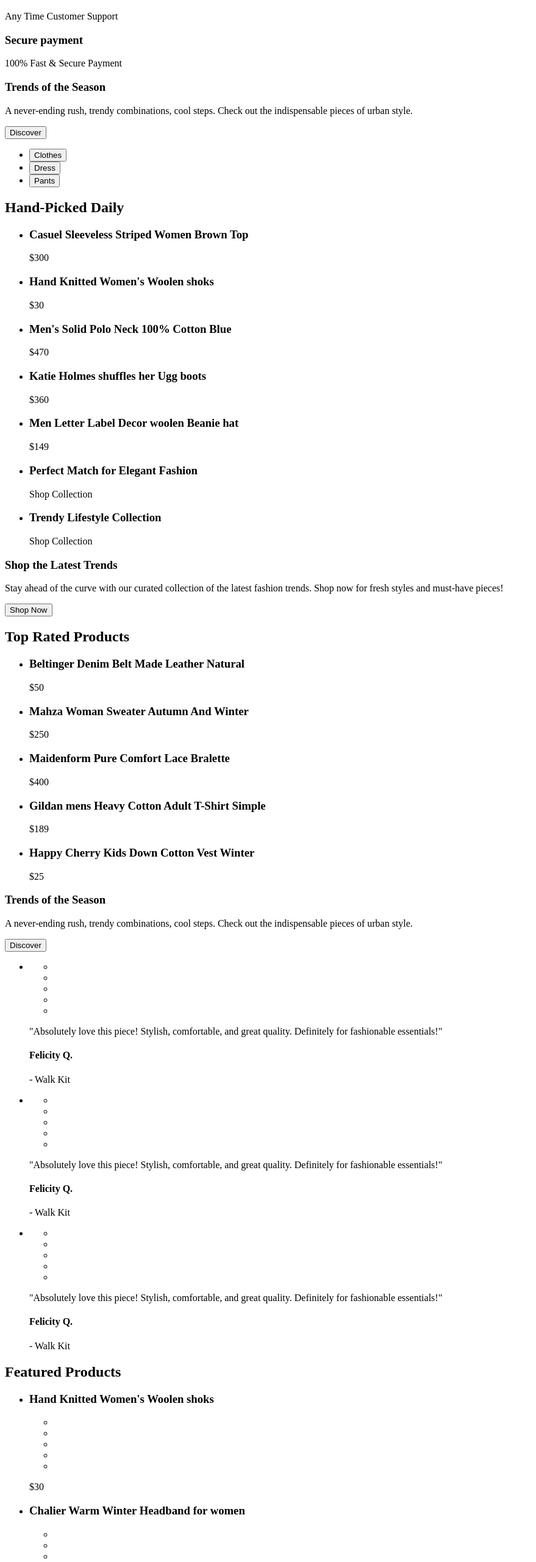
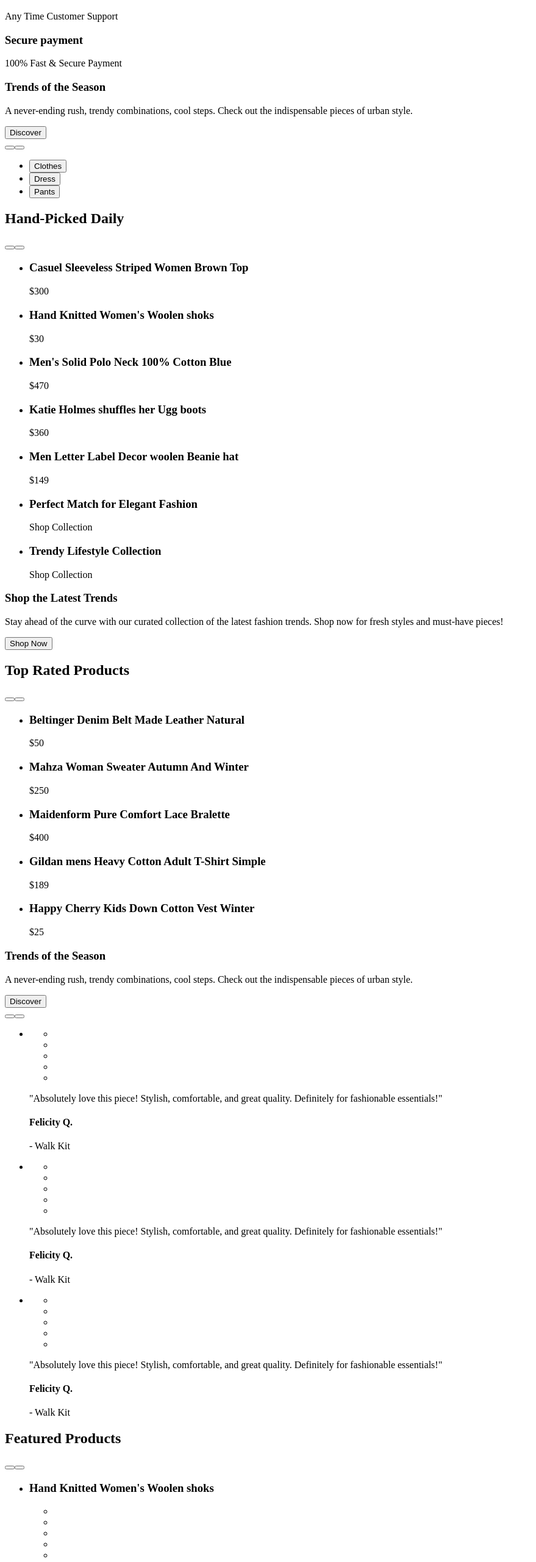
Before and after one commit to Dired15/fashion, a Next.js app: page / in a window 1280 px wide. Shown: the part 724-3286 px from the top of the page at 61% size, without its empty margins (0-879 px from the left). Built offline with nearby package versions, Linux system fonts and the light colour scheme.

Commit message:
added nav button

```diff
--- a/source/Home/blogSection.js
+++ b/source/Home/blogSection.js
@@ -27,9 +27,17 @@
     return (
         <div className="bg-[hsl(0,0%,9%)] text-white flex flex-col items-center xl:px-[2%] py-20 lg:px-[3%] md:px-[3%] px-[5%]">
             <h2 className="text-3xl font-medium mb-15">From The Blog</h2>
-            <ul className="flex flex-row  justify-between w-full overflow-x-auto">
-                {blogListElement}
-            </ul>
+            <div className="flex-none relative w-full ">
+                <button className="xl:hidden absolute aspect-square rotate-180 md:w-[5vw] w-[10vw] -left-5 rounded-full z-100  top-[45%]  bg-[hsl(210,9%,31%)]">
+                    <div className="aspect-square w-full  bg-[url(/arrowIcon.png)] bg-cover bg-no-repeat  delimtiationRed"></div>
+                </button>
+                <button className=" xl:hidden absolute aspect-square  md:w-[5vw] w-[10vw] -right-5 rounded-full  z-100 top-[45%]  bg-[hsl(210,9%,31%)]">
+                    <div className="aspect-square w-full  bg-[url(/arrowIcon.png)] bg-cover bg-no-repeat  delimtiationRed"></div>
+                </button>
+                <ul className="flex flex-row  justify-between w-full overflow-x-auto">
+                    {blogListElement}
+                </ul>
+            </div>
         </div>
     );
 
--- a/source/Home/customerSection.js
+++ b/source/Home/customerSection.js
@@ -9,6 +9,14 @@
                     <p className="  mb-6">A never-ending rush, trendy combinations, cool steps. Check out the indispensable pieces of urban style.</p>
                     <button className="cursor-pointer text-white font-medium text-normal px-8 py-3 bg-[hsl(210,9%,31%)] rounded-lg w-fit hover:bg-[hsl(40,100%,50%)] hover:text-black ">Discover</button>
                 </div>
+                <div className="flex-none relative md:w-auto w-full ">
+                    <button className="xl:hidden absolute aspect-square rotate-180 md:w-[5vw] w-[10vw] -left-4 rounded-full z-100  top-[45%]  bg-[hsl(210,9%,31%)]">
+                        <div className="aspect-square w-full  bg-[url(/arrowIcon.png)] bg-cover bg-no-repeat  delimtiationRed"></div>
+                    </button>
+                    <button className=" xl:hidden absolute aspect-square  md:w-[5vw] w-[10vw] -right-4 rounded-full  z-100 top-[45%]  bg-[hsl(210,9%,31%)]">
+                        <div className="aspect-square w-full  bg-[url(/arrowIcon.png)] bg-cover bg-no-repeat  delimtiationRed"></div>
+                    </button>
+
                     <ul className="flex flex-row justify-between overflow-x-auto xl:w-auto lg:w-[65vw] md:w-[60vw] w-full flex-none ">
                         <li className=" md:aspect-square aspect-4/3 flex-none xl:w-[20vw] lg:w-[30vw] md:w-[30vw] w-full bg-[hsl(0,0%,9%)] mr-10 flex flex-col justify-center  rounded-lg p-5 ">
                             <ul className=" flex flex-row mb-2 ">
@@ -72,5 +80,6 @@
                     </ul>
                 </div>
             </div>
+        </div>
     );
 }
--- a/source/Home/productSection.js
+++ b/source/Home/productSection.js
@@ -54,9 +54,17 @@
     return (
         <div className=" bg-[hsl(0,0%,9%)] text-white flex flex-col items-center xl:px-[2%] py-10 lg:px-[3%] md:px-[3%] px-[5%]">
             <h2 className="text-3xl font-medium mb-15">Featured Products</h2>
-            <ul className="flex xl:flex-row flex-col overflow-x-auto flex-wrap xl:h-fit lg:h-[70vw] md:h-[75vw] h-[180vw] ">
-              {productListElement}
-            </ul>
+            <div className="flex-none relative ">
+                <button className="xl:hidden absolute aspect-square rotate-180 md:w-[5vw] w-[10vw] -left-5 rounded-full z-100  top-[45%]  bg-[hsl(210,9%,31%)]">
+                        <div className="aspect-square w-full  bg-[url(/arrowIcon.png)] bg-cover bg-no-repeat  delimtiationRed"></div>
+                    </button>
+                    <button className=" xl:hidden absolute aspect-square  md:w-[5vw] w-[10vw] -right-5 rounded-full  z-100 top-[45%]  bg-[hsl(210,9%,31%)]">
+                        <div className="aspect-square w-full  bg-[url(/arrowIcon.png)] bg-cover bg-no-repeat  delimtiationRed"></div>
+                    </button>
+                <ul className="flex xl:flex-row flex-col overflow-x-auto flex-wrap xl:h-fit lg:h-[70vw] md:h-[75vw] h-[180vw] ">
+                    {productListElement}
+                </ul>
+            </div>
         </div>
     );
 }
--- a/source/Home/shopSection.js
+++ b/source/Home/shopSection.js
@@ -90,13 +90,21 @@
 function TrendOfTheSeason(props){
 
     return (
-            <div className="flex md:flex-row md:justify-between flex-col  md:items-center mb-20  xl:px-[5%] lg:px-[3%] md:px-[3%] px-[5%]">
+            <div className="relative flex md:flex-row md:justify-between flex-col  md:items-center mb-20  xl:px-[5%] lg:px-[3%] md:px-[3%] px-[5%]">
                 <div className="flex flex-col justify-between xl:w-[22%] lg:w-[27%] md:w-[35%] h-fit md:mb-0 mb-10 ">
                     <h3 className="text-2xl font-medium md:mb-6 mb-4">Trends of the Season</h3>
                     <p className="  md:mb-6 mb-4 md:w-auto w-[80vw]">A never-ending rush, trendy combinations, cool steps. Check out the indispensable pieces of urban style.</p>
                     <button className="cursor-pointer text-white font-medium text-normal px-8 py-3 bg-[hsl(210,9%,31%)] rounded-lg w-fit hover:bg-[hsl(40,100%,50%)] hover:text-black ">Discover</button>
                 </div>
-                <ul className="flex flex-row justify-between overflow-x-auto xl:w-fit lg:w-[65vw] md:w-[60vw] w-full  ">
+                <div className="relative flex-none ">
+
+                    <button className="xl:hidden absolute aspect-square rotate-180 md:w-[5vw] w-[10vw] -left-5 rounded-full z-100  top-[45%]  bg-[hsl(210,9%,31%)]">
+                        <div className="aspect-square w-full  bg-[url(/arrowIcon.png)] bg-cover bg-no-repeat  delimtiationRed"></div>
+                    </button>
+                    <button className=" xl:hidden absolute aspect-square  md:w-[5vw] w-[10vw] -right-5 rounded-full  z-100 top-[45%]  bg-[hsl(210,9%,31%)]">
+                        <div className="aspect-square w-full  bg-[url(/arrowIcon.png)] bg-cover bg-no-repeat  delimtiationRed"></div>
+                    </button>
+                    <ul className="relative flex flex-row justify-between overflow-x-auto xl:w-fit lg:w-[65vw] md:w-[60vw] w-full  ">
                         <li className="cursor-pointer aspect-3/4 xl:w-[20vw] lg:w-[30vw] md:w-[28vw] w-[45vw] lg:mr-10 md:mr-5 mr-5 flex flex-row flex-none justify-center items-end rounded-lg bg-[url(/bgModel1.jpg)] bg-cover bg-norepeat">
                             <button className="cursor-pointer text-white font-medium text-normal px-8 py-3 bg-[hsl(210,9%,31%)] rounded-lg w-fit mb-10 hover:bg-[hsl(40,100%,50%)] hover:text-black ">Clothes</button>
                         </li>
@@ -107,6 +115,8 @@
                             <button className=" cursor-pointer text-white font-medium text-normal px-8 py-3 bg-[hsl(210,9%,31%)] rounded-lg w-fit mb-10 hover:bg-[hsl(40,100%,50%)] hover:text-black ">Pants</button>
                         </li>
                     </ul>
+                </div>
+
             </div>
            );
 }
@@ -120,9 +130,17 @@
     return (
             <div className=" flex flex-col items-center xl:px-[2%] lg:px-[3%] md:px-[3%] px-[5%]">
                 <h2 className="text-3xl font-medium mb-10">Hand-Picked Daily</h2>
+                <div className="flex-none relative w-full">
+                    <button className="xl:hidden absolute aspect-square rotate-180 md:w-[5vw] w-[10vw] -left-5 rounded-full z-100  top-[45%]  bg-[hsl(210,9%,31%)]">
+                        <div className="aspect-square w-full  bg-[url(/arrowIcon.png)] bg-cover bg-no-repeat  delimtiationRed"></div>
+                    </button>
+                    <button className=" xl:hidden absolute aspect-square   md:w-[5vw] w-[10vw] -right-5 rounded-full  z-100 top-[45%]  bg-[hsl(210,9%,31%)]">
+                        <div className="aspect-square w-full  bg-[url(/arrowIcon.png)] bg-cover bg-no-repeat  delimtiationRed"></div>
+                    </button>
                     <ul className="flex flex-row justify-between overflow-x-auto w-full">
                         {productElementList}
                     </ul>
+                </div>
             </div>
            );
 }
--- a/source/Home/trendSection.js
+++ b/source/Home/trendSection.js
@@ -92,9 +92,17 @@
     return (
         <div className=" flex flex-col items-center xl:px-[2%] lg:px-[3%] md:px-[3%] px-[5%]">
                 <h2 className="text-3xl font-medium mb-10">Top Rated Products</h2>
-                <ul className="flex flex-row justify-between overflow-x-auto w-full">
-                    {productListElement}
-                </ul>
+                <div className="flex-none relative w-full">
+                    <button className="xl:hidden absolute aspect-square rotate-180 md:w-[5vw] w-[10vw] -left-5 rounded-full z-100  top-[45%]  bg-[hsl(210,9%,31%)]">
+                        <div className="aspect-square w-full  bg-[url(/arrowIcon.png)] bg-cover bg-no-repeat  delimtiationRed"></div>
+                    </button>
+                    <button className=" xl:hidden absolute aspect-square  md:w-[5vw] w-[10vw] -right-5 rounded-full  z-100 top-[45%]  bg-[hsl(210,9%,31%)]">
+                        <div className="aspect-square w-full  bg-[url(/arrowIcon.png)] bg-cover bg-no-repeat  delimtiationRed"></div>
+                    </button>
+                    <ul className="flex flex-row justify-between overflow-x-auto w-full">
+                        {productListElement}
+                    </ul>
+                </div>
         </div>
     );
 }
```
Also changed, not shown: public/arrowIcon.png (added). Lines whose indentation alone changed are shown as unchanged.
